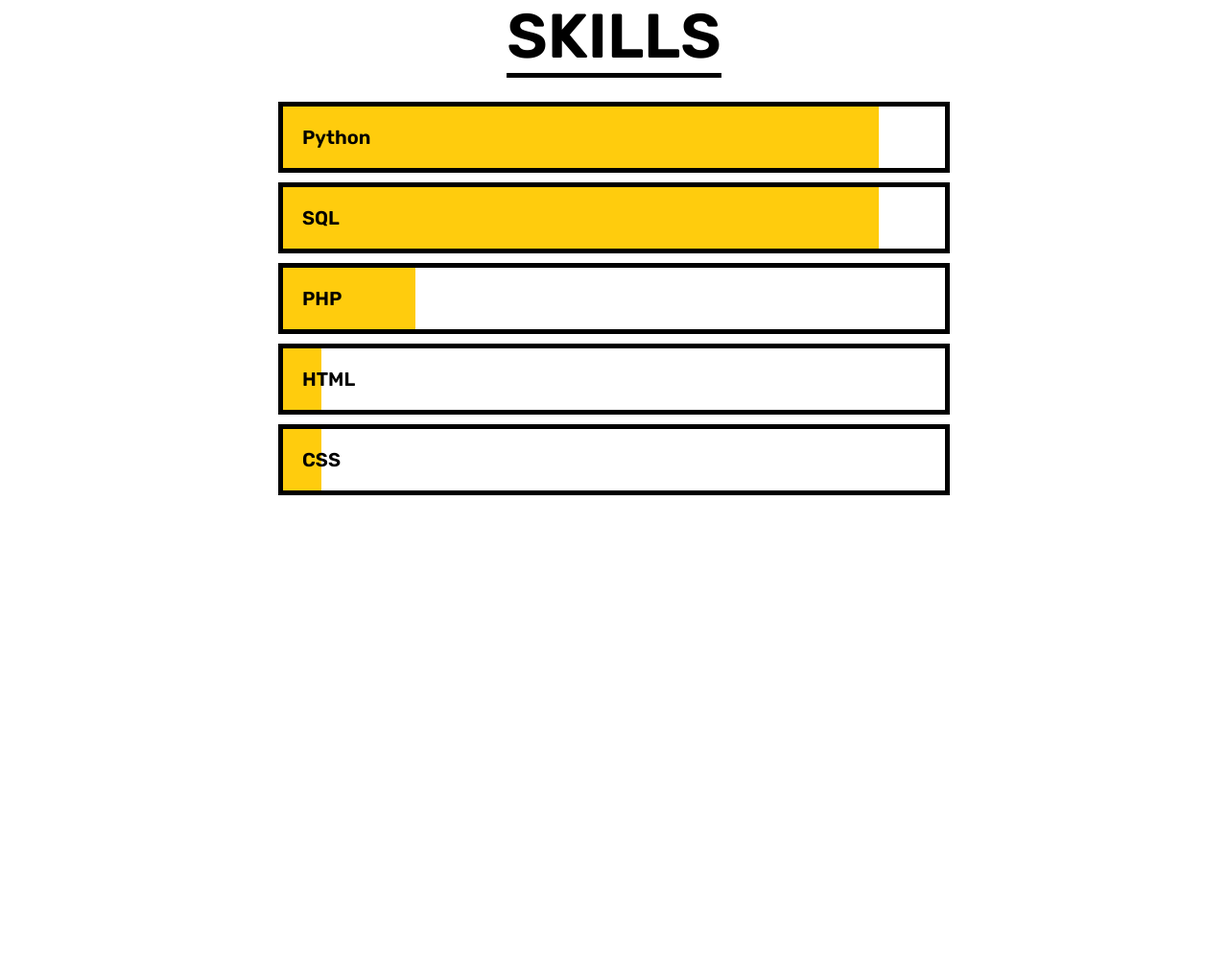
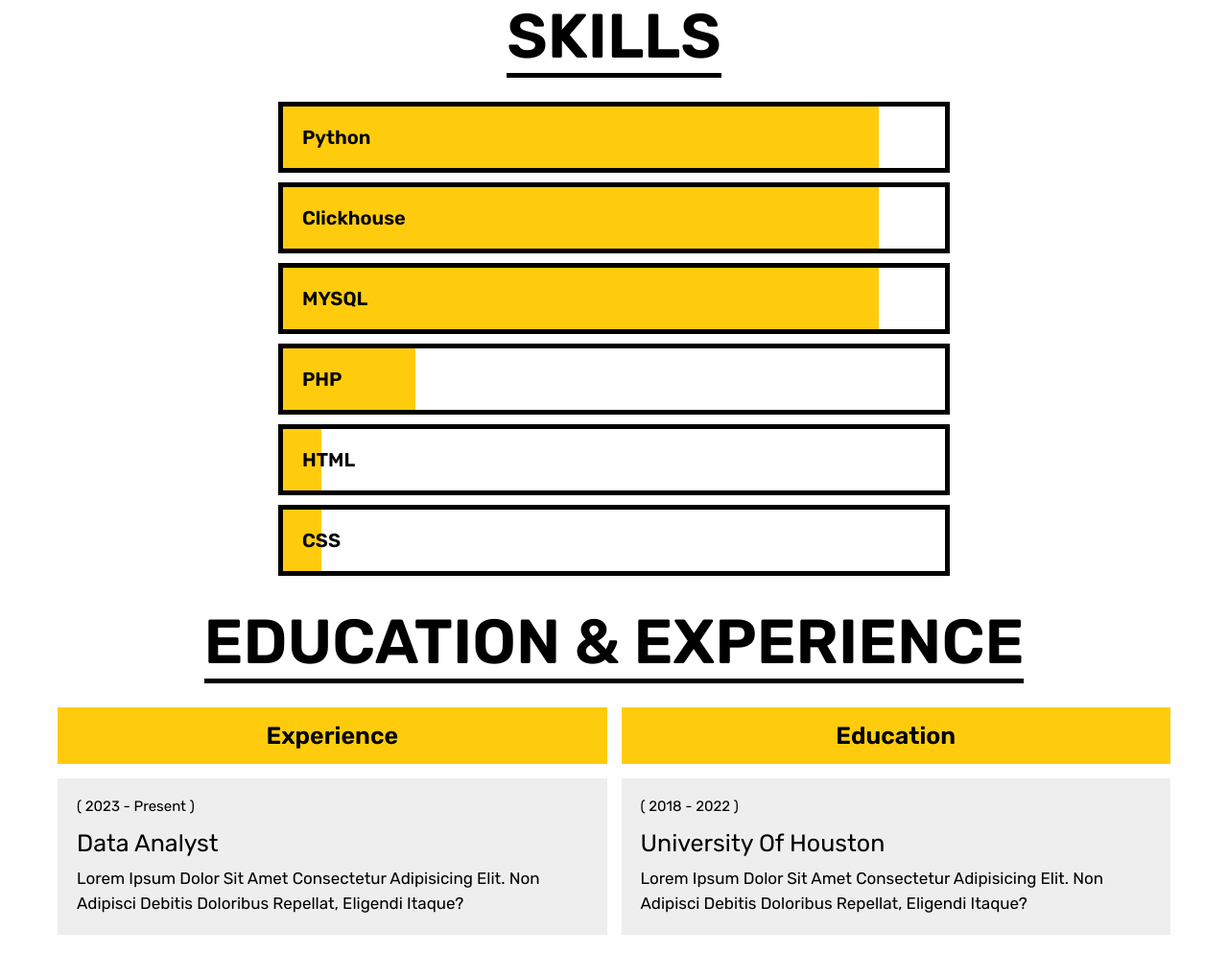
Before and after one commit to iiyuuu/Portfolio, a PHP site: page /about.php in a window 1280 px wide. Shown: the part 470-1489 px from the top of the page at 96% size. Before the commit the page ends 986 px from the top, so only its background shows below. Run offline with PHP 8.4, Linux system fonts and the light colour scheme.

Commit message:
completed about section

```diff
--- a/about.php
+++ b/about.php
@@ -44,12 +44,44 @@
 
         <div class="progress">
             <div class="bar"> <h3><span class="skill">Python</span> </h3></div>
-            <div class="bar"> <h3><span class="skill">SQL</span> </h3></div>
+            <div class="bar"> <h3><span class="skill">Clickhouse</span> </h3></div>
+            <div class="bar"> <h3><span class="skill">MYSQL</span> </h3></div>
             <div class="bar"> <h3><span class="skill">PHP</span> </h3></div>
             <div class="bar"> <h3><span class="skill">HTML</span> </h3></div>
             <div class="bar"> <h3><span class="skill">CSS</span> </h3></div>
         </div>
 
+    </div>
+
+
+    <div class="edu-exp">
+        <h1 class="heading"><span>education & experience</span></h1>
+
+        <div class="row">
+            <div class="box-container">
+
+                <h3 class="title">experience</h3>
+
+                <div class="box">
+                    <span>( 2023 - present )</span>
+                    <h3>Data Analyst</h3>
+                    <p>Lorem ipsum dolor sit amet consectetur adipisicing elit. Non adipisci debitis doloribus repellat, eligendi itaque?</p>
+                </div>
+
+            </div>
+
+            <div class="box-container">
+
+                <h3 class="title">education</h3>
+
+                <div class="box">
+                    <span>( 2018 - 2022 )</span>
+                    <h3>University of Houston</h3>
+                    <p>Lorem ipsum dolor sit amet consectetur adipisicing elit. Non adipisci debitis doloribus repellat, eligendi itaque?</p>
+                </div>
+
+            </div>
+        </div>
     </div>
 
 
--- a/css/style.css
+++ b/css/style.css
@@ -266,17 +266,60 @@ section{
 }
 
 .about .skills .progress .bar:nth-child(3) h3{
-    width: 20%;
+    width: 90%;
 }
 
 .about .skills .progress .bar:nth-child(4) h3{
-    width: 5%;
+    width: 20%;
 }
 
 .about .skills .progress .bar:nth-child(5) h3{
     width: 5%;
 }
 
+.about .skills .progress .bar:nth-child(6) h3{
+    width: 5%;
+}
+
+.about .edu-exp .row{
+    display: flex;
+    flex-wrap: wrap;
+    gap: 1.5rem;
+}
+
+.about .edu-exp .row .box-container{
+    flex: 1 1 40rem;
+}
+
+.about .edu-exp .row .box-container .title{
+    padding: 1.5rem;
+    font-size: 2.5rem;
+    background-color: var(--yellow);
+}
+
+
+.about .edu-exp .row .box-container .box{
+    text-align: left;
+    margin: 1.5rem 0;
+    background-color: var(--light-bg);
+    padding: 2rem;
+}
+
+.about .edu-exp .row .box-container .box span{
+    font-size: 1.5rem;
+}
+
+.about .edu-exp .row .box-container .box h3{
+    font-size: 2.5rem;
+    font-weight: normal;
+    margin-top: 1.5rem;
+    margin-bottom: 1rem;
+}
+
+.about .edu-exp .row .box-container .box p{
+    line-height: 1.5;
+    font-size: 1.7rem;
+}
 
 
 
```
